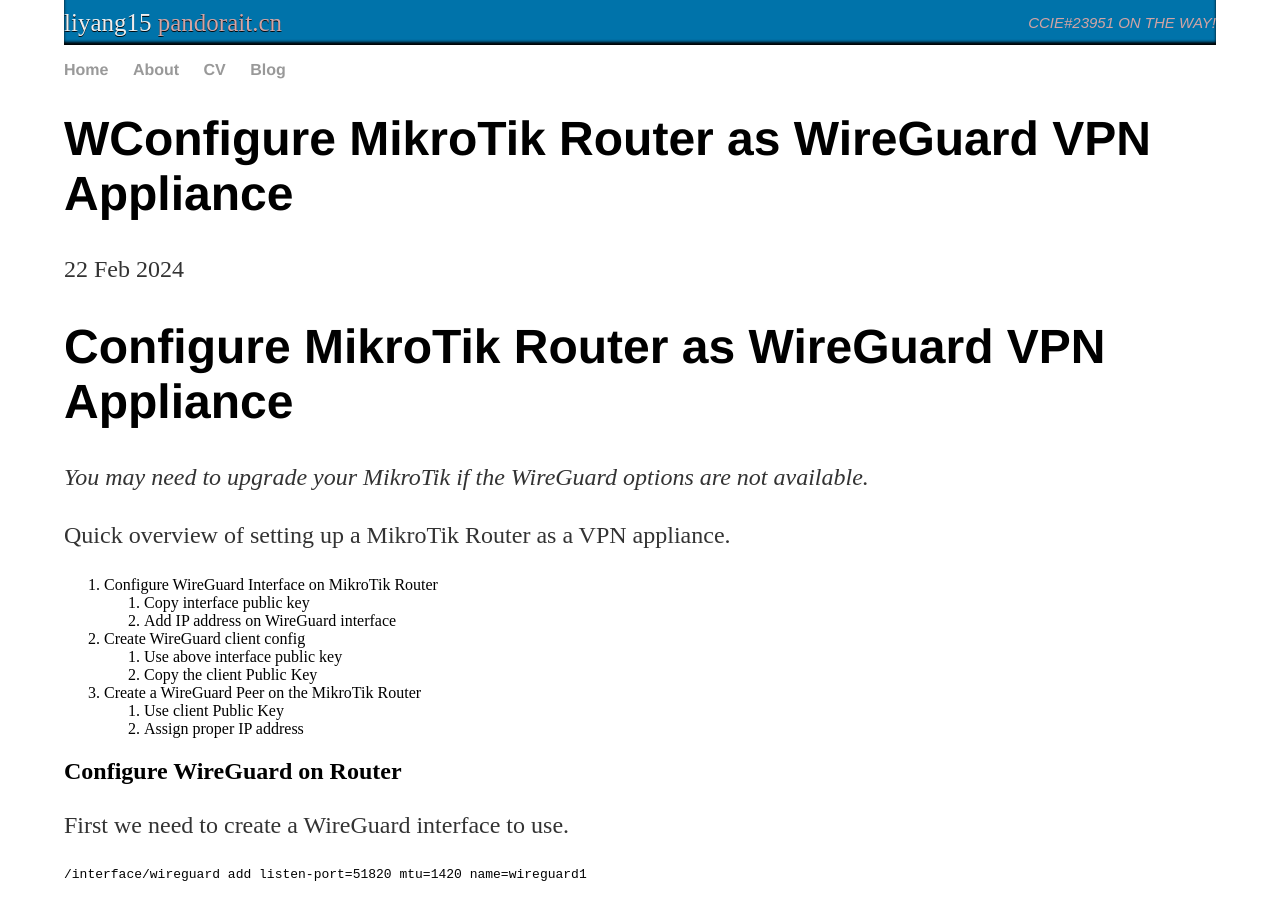
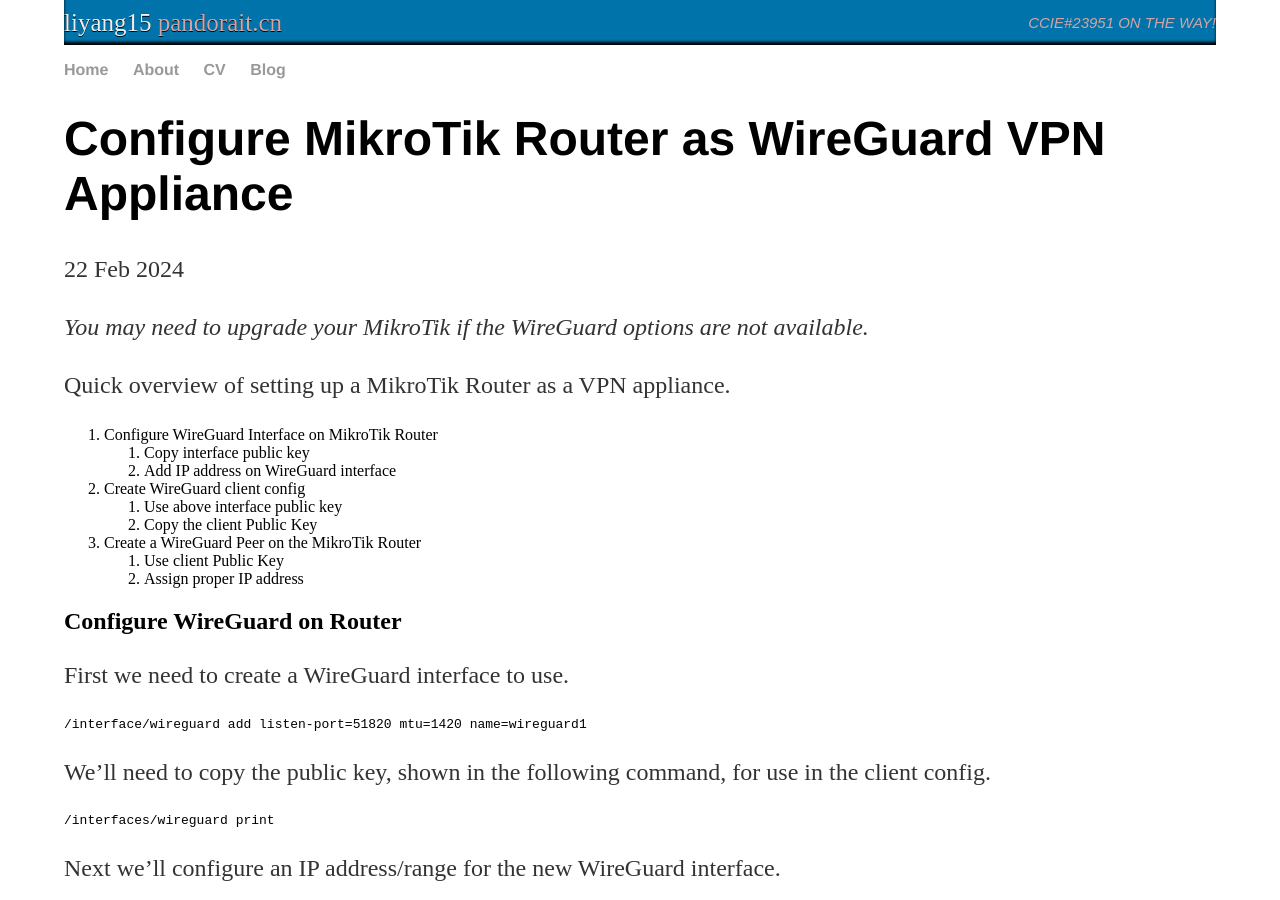
Before and after one commit to liyang15/liyang15.github.io, a Jekyll site: the page built from _posts/2024-2-22-Configure-MikroTik-Router-as-WireGuard-VPN-Appliance.md, in a window 1280 px wide and 900 px high. Built offline with Jekyll 4.4.1, drawn with Linux system fonts in a browser that asks for light colours.

Commit message:
Update 2024-2-22-Configure-MikroTik-Router-as-WireGuard-VPN-Appliance.md

```diff
--- a/_posts/2024-2-22-Configure-MikroTik-Router-as-WireGuard-VPN-Appliance.md
+++ b/_posts/2024-2-22-Configure-MikroTik-Router-as-WireGuard-VPN-Appliance.md
@@ -1,12 +1,10 @@
 ---
 layout: post
-title:  "WConfigure MikroTik Router as WireGuard VPN Appliance"
+title:  "Configure MikroTik Router as WireGuard VPN Appliance"
 categories: netdevops
 tags: Network Engineer
 date: 2024-2-22
 ---
-
-# Configure MikroTik Router as WireGuard VPN Appliance
 
 *You may need to upgrade your MikroTik if the WireGuard options are not available.*
 
```
